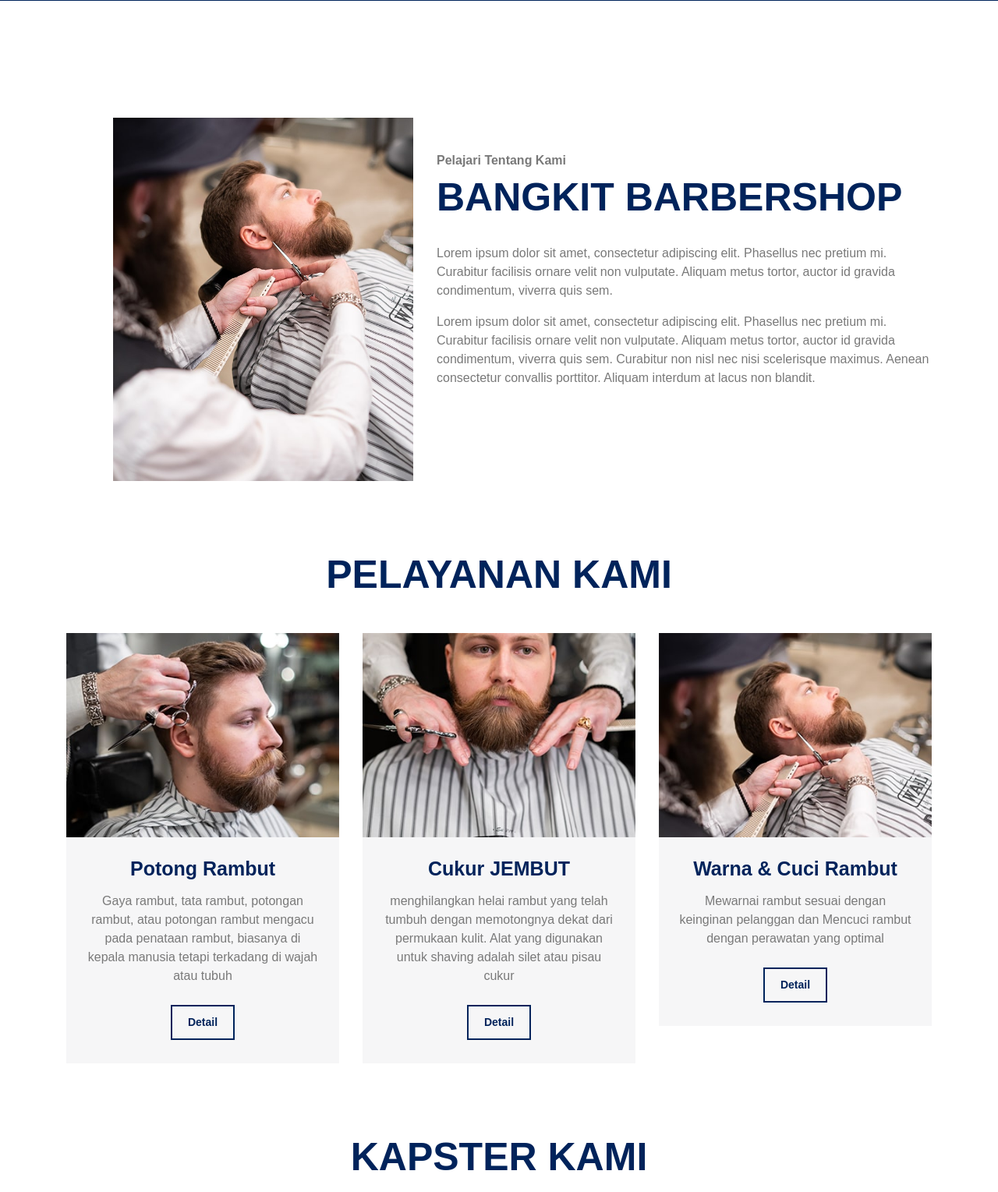
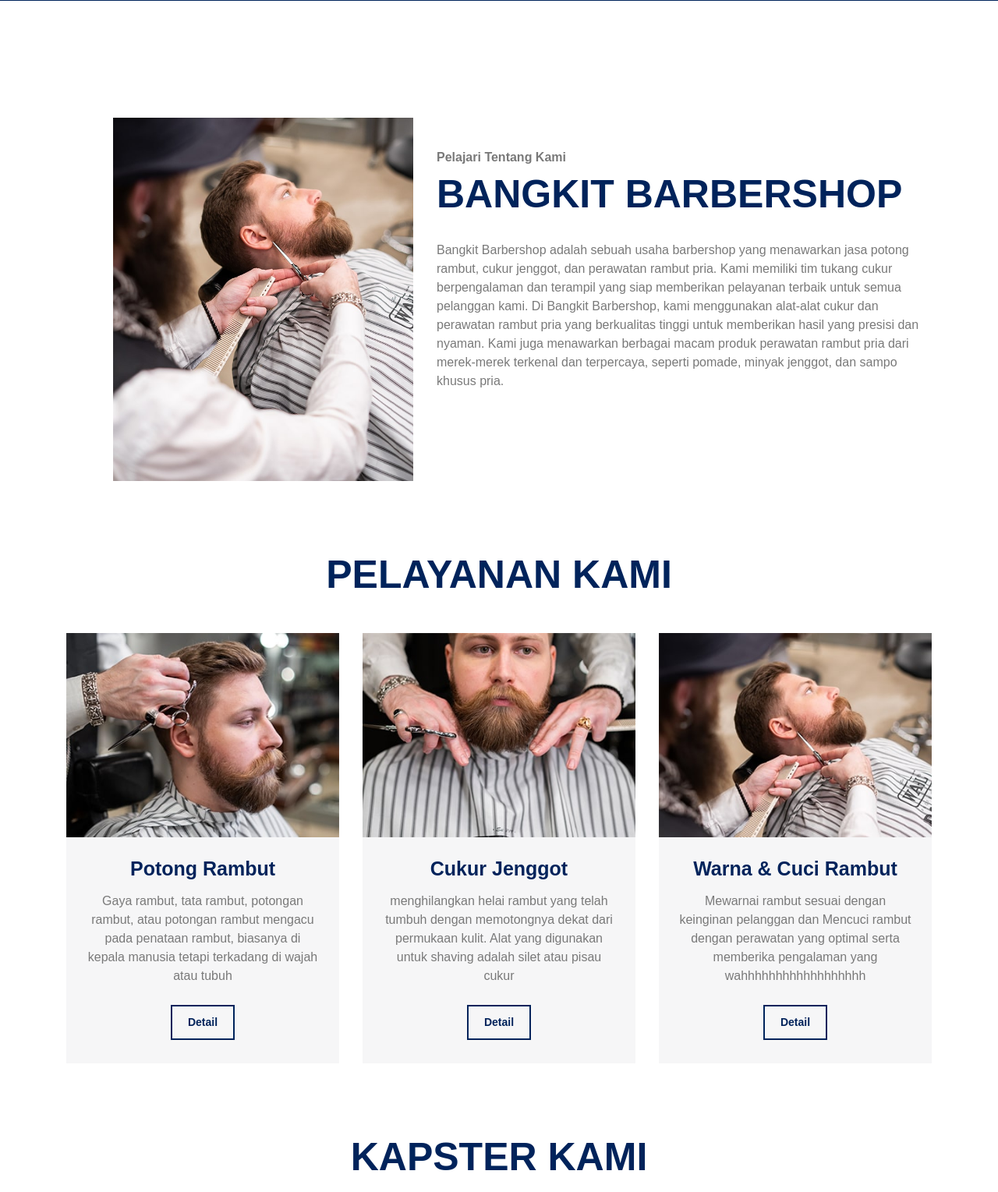
Before and after one commit to herfansyaadiyoce/bangkit, a PHP site: page / in a window 1280 px wide. Shown: the part 739-2268 px from the top of the page at 78% size. Run offline with PHP 8.4, Linux system fonts and the light colour scheme; some libraries are stand-ins or nearby versions.

Commit message:
maju maju

```diff
--- a/index.php
+++ b/index.php
@@ -110,10 +110,7 @@
                         </div>
                         <div class="about-text">
                             <p>
-                                Lorem ipsum dolor sit amet, consectetur adipiscing elit. Phasellus nec pretium mi. Curabitur facilisis ornare velit non vulputate. Aliquam metus tortor, auctor id gravida condimentum, viverra quis sem.
-                            </p>
-                            <p>
-                                Lorem ipsum dolor sit amet, consectetur adipiscing elit. Phasellus nec pretium mi. Curabitur facilisis ornare velit non vulputate. Aliquam metus tortor, auctor id gravida condimentum, viverra quis sem. Curabitur non nisl nec nisi scelerisque maximus. Aenean consectetur convallis porttitor. Aliquam interdum at lacus non blandit.
+                            Bangkit Barbershop adalah sebuah usaha barbershop yang menawarkan jasa potong rambut, cukur jenggot, dan perawatan rambut pria. Kami memiliki tim tukang cukur berpengalaman dan terampil yang siap memberikan pelayanan terbaik untuk semua pelanggan kami. Di Bangkit Barbershop, kami menggunakan alat-alat cukur dan perawatan rambut pria yang berkualitas tinggi untuk memberikan hasil yang presisi dan nyaman. Kami juga menawarkan berbagai macam produk perawatan rambut pria dari merek-merek terkenal dan terpercaya, seperti pomade, minyak jenggot, dan sampo khusus pria.
                             </p>
                         </div>
                     </div>
@@ -147,7 +144,7 @@
                             <div class="service-img">
                                 <img src="img/service-2.jpg" alt="Image">
                             </div>
-                            <h3>Cukur JEMBUT</h3>
+                            <h3>Cukur Jenggot</h3>
                             <p>
                             menghilangkan helai rambut yang telah tumbuh dengan memotongnya dekat dari permukaan kulit. Alat yang digunakan untuk shaving adalah silet atau pisau cukur
                             </p>
@@ -161,7 +158,7 @@
                             </div>
                             <h3>Warna & Cuci Rambut</h3>
                             <p>
-                                Mewarnai rambut sesuai dengan keinginan pelanggan dan Mencuci rambut dengan perawatan yang optimal
+                                Mewarnai rambut sesuai dengan keinginan pelanggan dan Mencuci rambut dengan perawatan yang optimal serta memberika pengalaman yang wahhhhhhhhhhhhhhhhhh
                             </p>
                             <a class="btn" href="portfolio.html">Detail</a>
                         </div>
```
